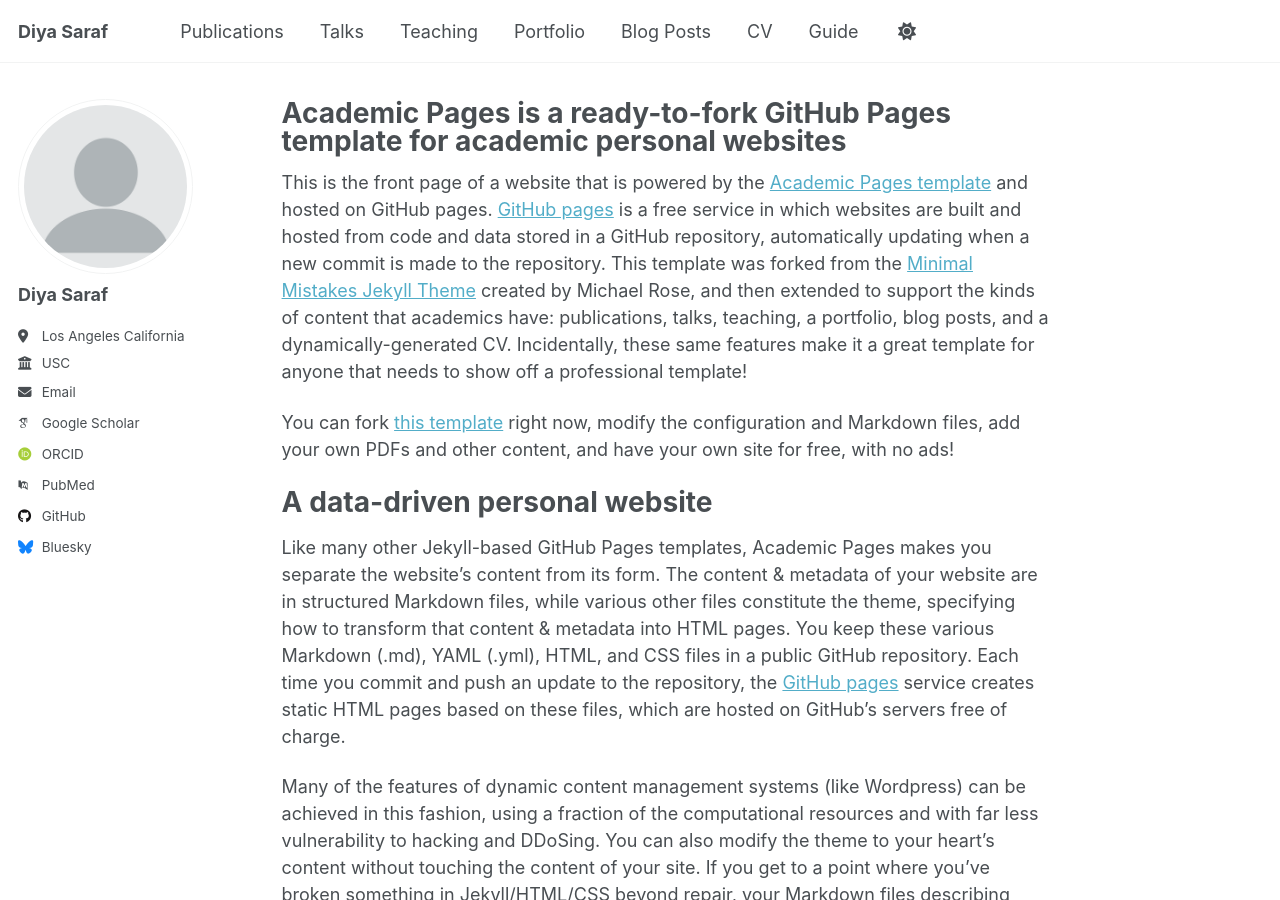
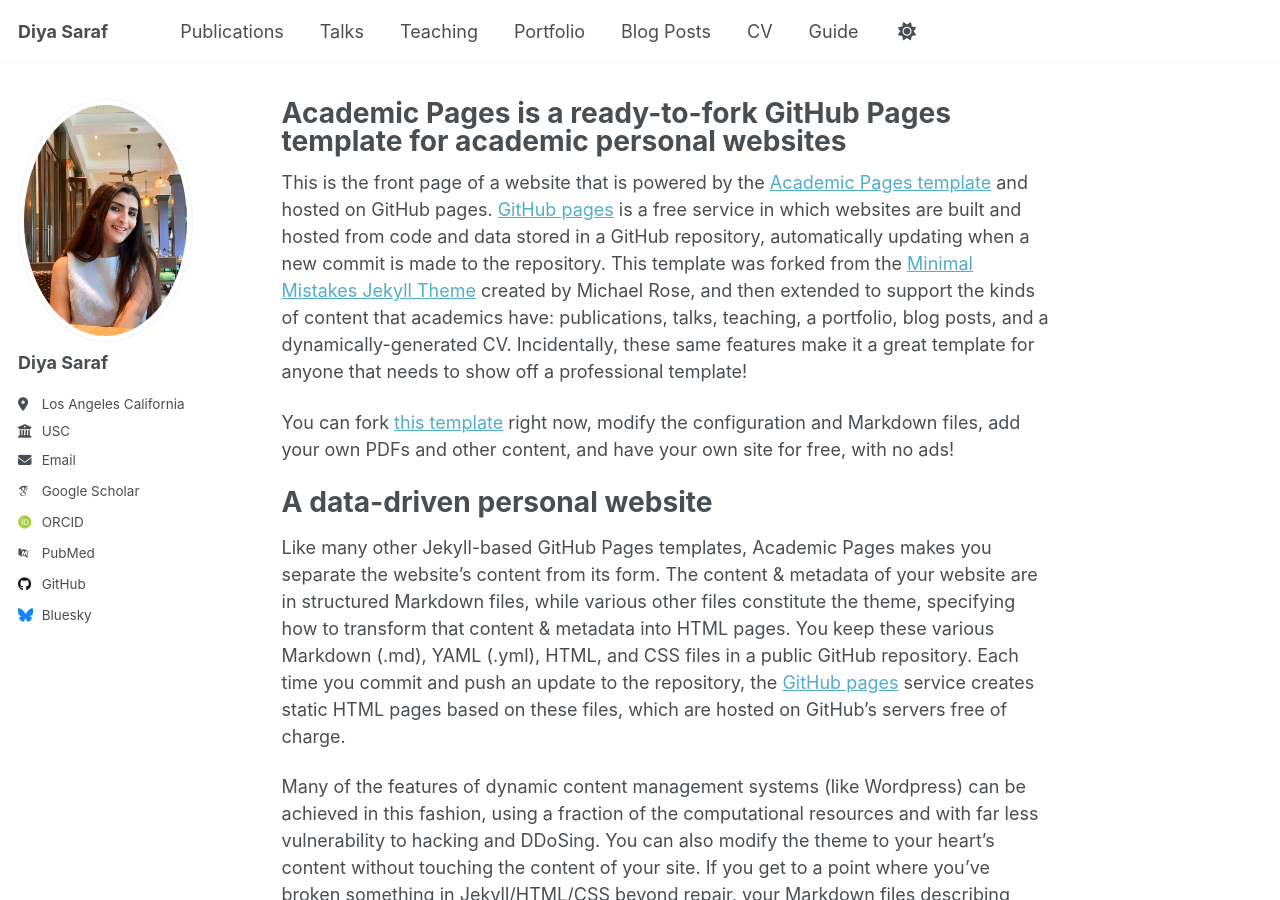
Before and after one commit to ds257/ds7.github.io, a Jekyll site: the page built from _pages/about.md, in a window 1280 px wide and 900 px high. Built offline with Jekyll 4.4.1, drawn with Linux system fonts in a browser that asks for light colours; some web fonts are replaced; a script that is not in the unit is left out.

Commit message:
Update _config.yml

```diff
--- a/_config.yml
+++ b/_config.yml
@@ -22,7 +22,7 @@ repository               : "ds257/ds7.github.io"
 #               Additional customization can be done by editing /_includes/author-profile.html
 author:
   # Biographic information
-  avatar           : "profile.png"
+  avatar           : "diya257.png"
   name             : "Diya Saraf"
   pronouns         : # example: "she/her"
   bio              : ""
```
